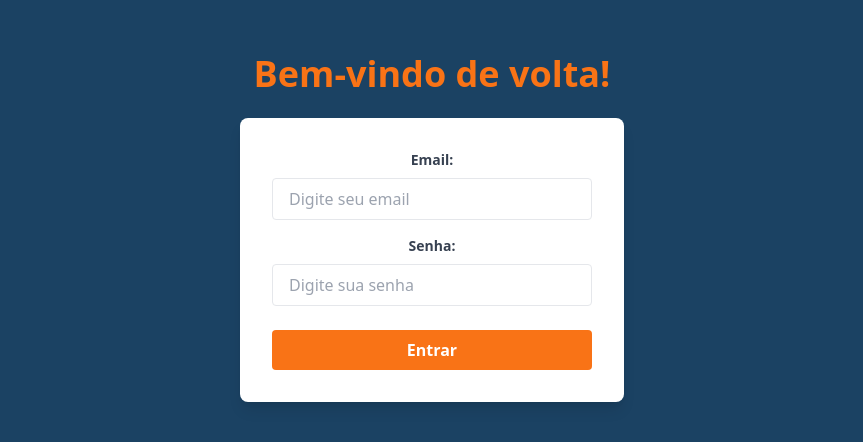
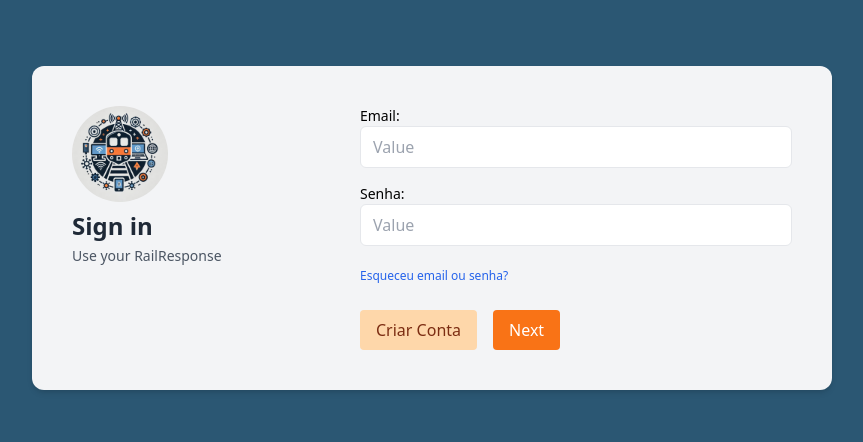
Before and after one commit to Codegirls-1TDSPB/Sprint-3.0, a Next.js app in the folder rail-response/: page /login in a window 1280 px wide. Shown: the part 172-614 px from the top of the page, without its empty margins (208-1071 px from the left). Built offline with nearby package versions, Linux system fonts and the light colour scheme.

Commit message:
layout da tela de login com logo alinhado ao topo e à esquerda

```diff
--- a/rail-response/src/app/login/LoginForm.tsx
+++ b/rail-response/src/app/login/LoginForm.tsx
@@ -1,56 +1,68 @@
-'use client';
+export default function LoginForm() {
+  return (
+    <div className="min-h-screen flex items-center justify-center bg-[#2B5773] px-4">
+      <div className="flex items-start bg-gray-100 p-10 rounded-xl shadow-md w-[800px] justify-between">
+        {/* Lado esquerdo */}
+        <div className="flex flex-col items-start w-[35%] pt-0 pl-0">
+          <img
+            src="/imagens/logo.png"
+            alt="Logo"
+            className="w-24 h-24 rounded-full mb-2"
+          />
+          <h2 className="text-2xl font-semibold text-gray-800 mb-1">Sign in</h2>
+          <p className="text-sm text-gray-600">Use your RailResponse</p>
+        </div>
 
-import { useState } from 'react';
-
-export default function LoginForm() {
-  const [email, setEmail] = useState('');
-  const [senha, setSenha] = useState('');
-
-  const handleSubmit = (e: React.FormEvent) => {
-    e.preventDefault();
-    console.log('Email:', email);
-    console.log('Senha:', senha);
-  };
-
-  return (
-    <form
-      onSubmit={handleSubmit}
-      className="bg-white p-8 rounded-lg shadow-lg max-w-sm w-full"
-    >
-      <div className="mb-4">
-        <label className="block text-gray-700 text-sm font-bold mb-2" htmlFor="email">
+        {/* Lado direito */}
+        <div className="w-[60%]">
+          <form className="space-y-4">
+            <div>
+              <label htmlFor="email" className="block text-sm font-medium">
                 Email:
               </label>
               <input
                 id="email"
                 type="email"
-          value={email}
-          onChange={(e) => setEmail(e.target.value)}
-          className="w-full px-4 py-2 border rounded focus:outline-none focus:ring-2 focus:ring-orange-500"
-          placeholder="Digite seu email"
+                placeholder="Value"
+                className="w-full px-3 py-2 border rounded-md"
               />
             </div>
 
-      <div className="mb-6">
-        <label className="block text-gray-700 text-sm font-bold mb-2" htmlFor="senha">
+            <div>
+              <label htmlFor="senha" className="block text-sm font-medium">
                 Senha:
               </label>
               <input
                 id="senha"
                 type="password"
-          value={senha}
-          onChange={(e) => setSenha(e.target.value)}
-          className="w-full px-4 py-2 border rounded focus:outline-none focus:ring-2 focus:ring-orange-500"
-          placeholder="Digite sua senha"
+                placeholder="Value"
+                className="w-full px-3 py-2 border rounded-md"
               />
             </div>
 
+            <div>
+              <a href="#" className="text-xs text-blue-600 hover:underline">
+                Esqueceu email ou senha?
+              </a>
+            </div>
+
+            <div className="flex gap-4 pt-2">
+              <button
+                type="button"
+                className="bg-orange-200 text-orange-900 px-4 py-2 rounded hover:bg-orange-300"
+              >
+                Criar Conta
+              </button>
               <button
                 type="submit"
-        className="w-full bg-orange-500 text-white font-semibold py-2 rounded hover:bg-orange-600 transition"
+                className="bg-orange-500 text-white px-4 py-2 rounded hover:bg-orange-600"
               >
-        Entrar
+                Next
               </button>
+            </div>
           </form>
+        </div>
+      </div>
+    </div>
   );
 }
--- a/rail-response/src/app/login/page.tsx
+++ b/rail-response/src/app/login/page.tsx
@@ -1,12 +1,6 @@
-'use client';
-
+import React from 'react';
 import LoginForm from './LoginForm';
 
 export default function LoginPage() {
-  return (
-    <div className="flex flex-col items-center justify-center min-h-screen bg-[#1b4263] text-center px-4">
-      <h1 className="text-orange-500 text-4xl font-bold mb-6">Bem-vindo de volta!</h1>
-      <LoginForm />
-    </div>
-  );
+  return <LoginForm />;
 }
```
Lines whose indentation alone changed are shown as unchanged.
